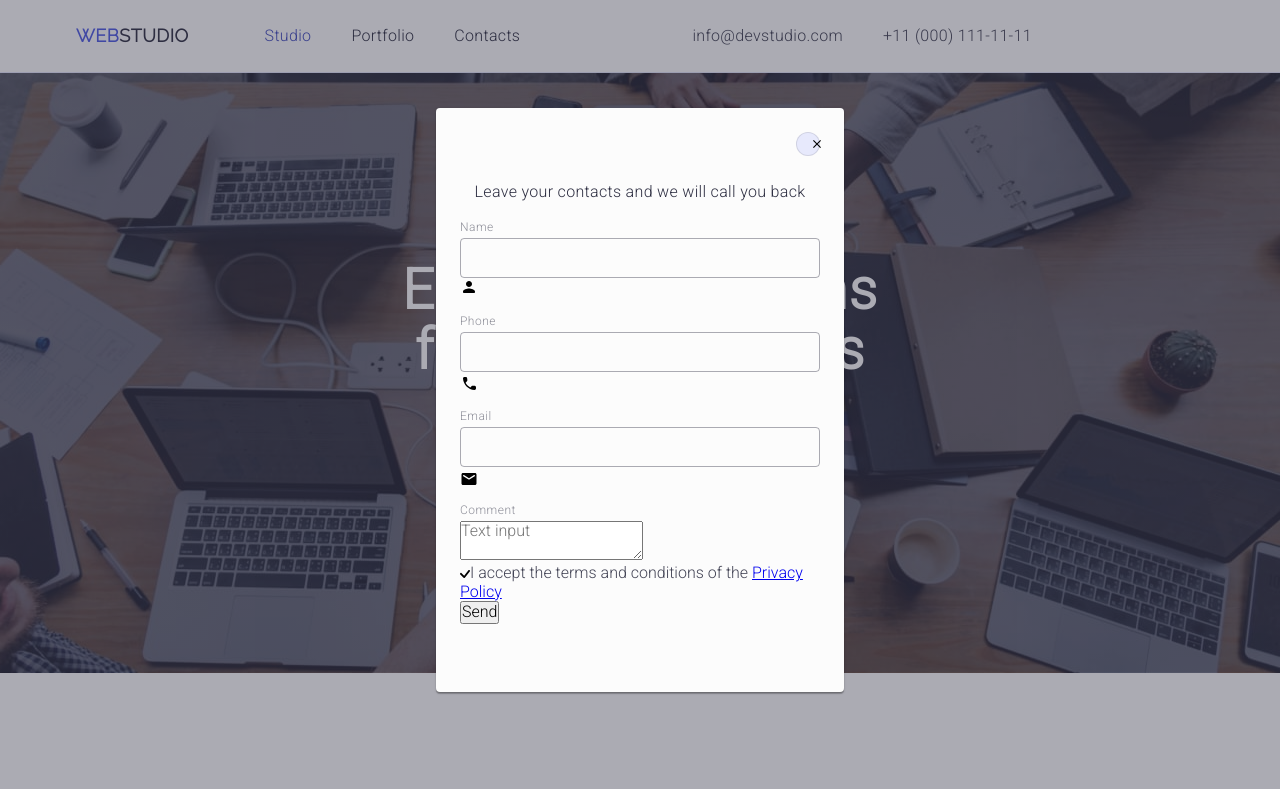
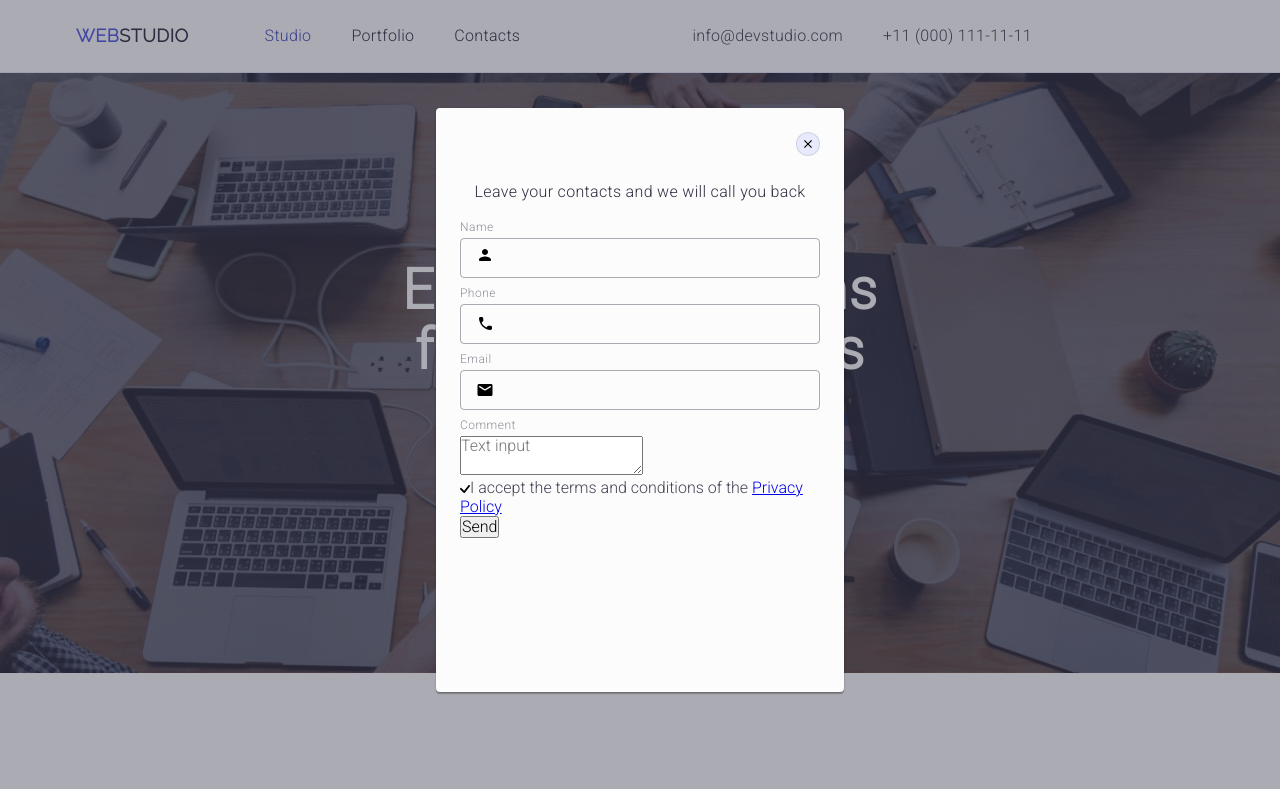
Before and after one commit to chanome2/goit-markup-hw-06, a plain HTML site: page index.html in a window 1280 px wide. Both pictures are taken after a click on the button "Order Service". Shown: the top 789 px of the page. Drawn offline with nearby package versions, Linux system fonts and the light colour scheme.

Commit message:
corrected

```diff
--- a/css/styles.css
+++ b/css/styles.css
@@ -793,12 +793,7 @@ img {
 
 .modal-button-svg {
   transition: fill 250ms cubic-bezier(0.4, 0, 0.2, 1);
-  /* hw6 */
-  position: absolute;
-  left: 16px;
-  top: 50%;
-  transform: translateY(-50%);
-  transition: fill 250ms cubic-bezier(0.4, 0, 0.2, 1);
+
 }
 
 .modal-button:hover,
@@ -945,6 +940,15 @@ img {
   transition: border-color 250ms cubic-bezier(0.4, 0, 0.2, 1);
 }
 
-.modal-form-input:focus + .modal-button-svg{
+.modal-form-input:focus + .modal-form-input-icon{
   border-color: #4D5AE5;
 }
+
+.modal-form-input-icon {
+
+      position: absolute;
+      left: 16px;
+      top: 50%;
+      transform: translateY(-50%);
+      transition: fill 250ms cubic-bezier(0.4, 0, 0.2, 1);
+}
```
